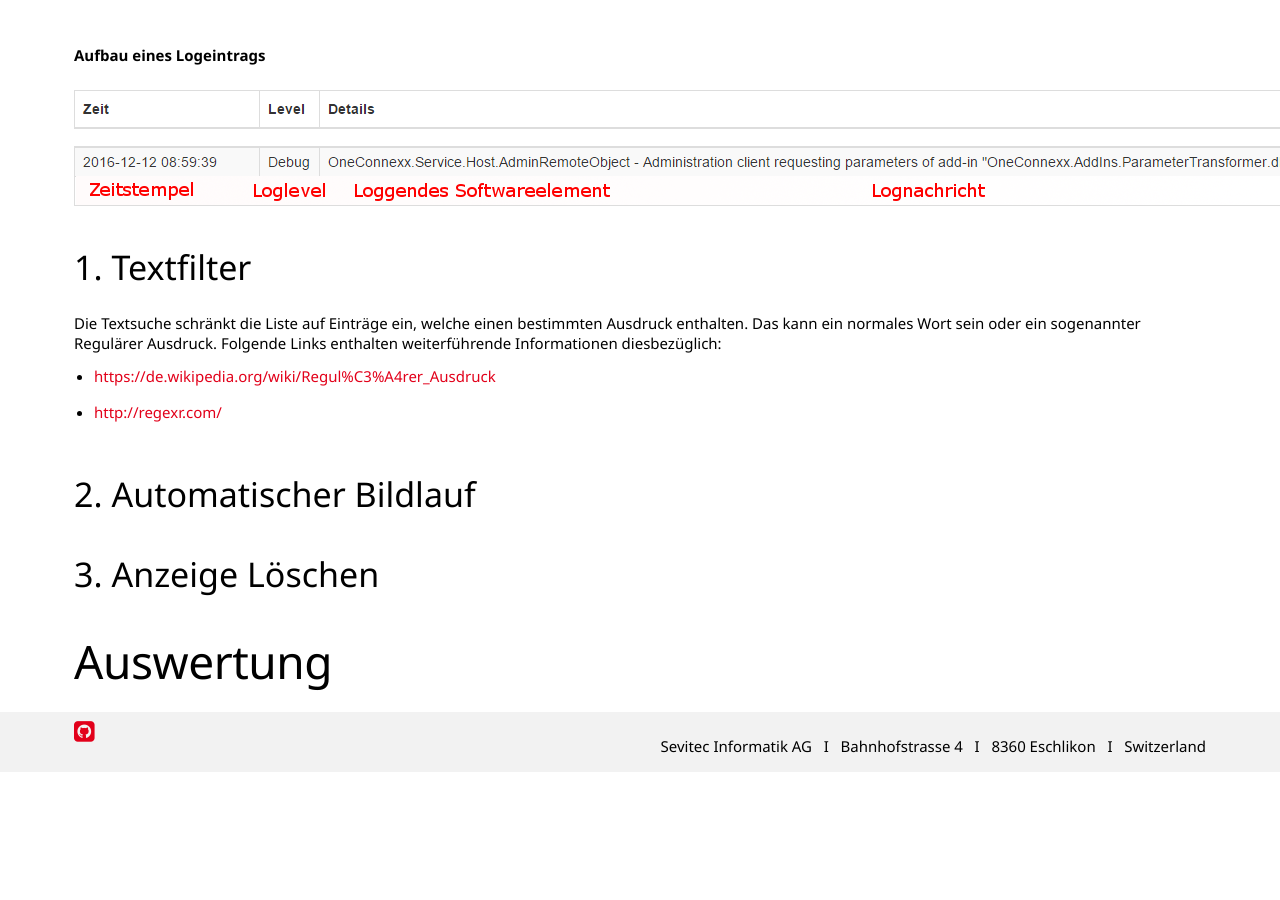
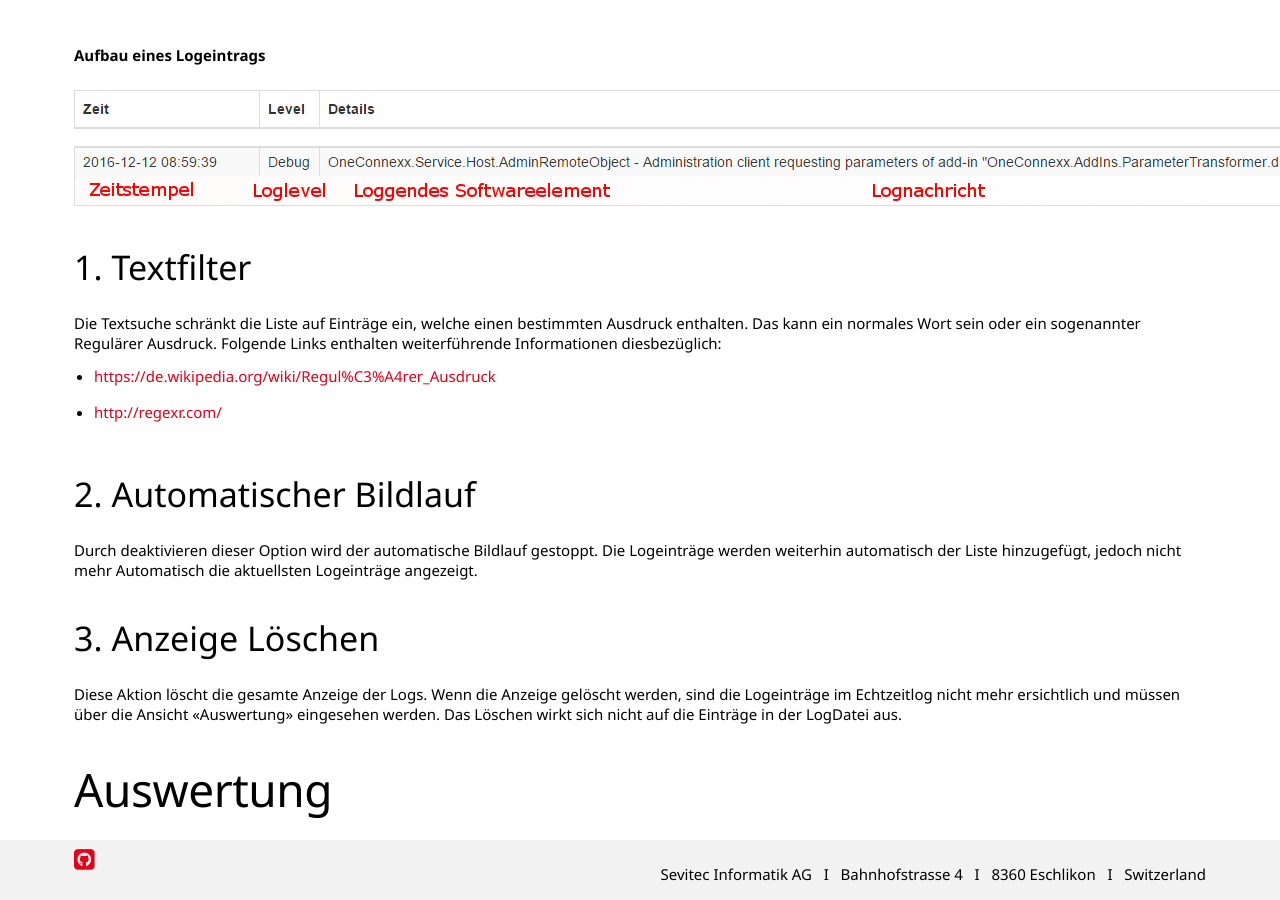
Before and after one commit to primesoft-group/oneconnexx-docs, a Jekyll site: the page built from _pages/webclient/de/log.md, in a window 1280 px wide and 900 px high, scrolled down 760 px. Built offline with Jekyll 4.4.1, drawn with Linux system fonts in a browser that asks for light colours; nearby versions of some CDN libraries; some web fonts are replaced; before the commit the page ends 1532 px from its top, so only the background shows below that.

Commit message:
Arbeit an Logseite

```diff
--- a/_pages/webclient/de/log.md
+++ b/_pages/webclient/de/log.md
@@ -21,10 +21,13 @@ Folgende Links enthalten weiterführende Informationen diesbezüglich:
 * <https://de.wikipedia.org/wiki/Regul%C3%A4rer_Ausdruck>
 * <http://regexr.com/>
 
+### 2. Automatischer Bildlauf
 
-### 2. Automatischer Bildlauf
+Durch deaktivieren dieser Option wird der automatische Bildlauf gestoppt. Die Logeinträge werden weiterhin automatisch der Liste hinzugefügt, jedoch nicht mehr Automatisch die aktuellsten Logeinträge angezeigt.
 
 ### 3. Anzeige Löschen
 
+Diese Aktion löscht die gesamte Anzeige der Logs. Wenn die Anzeige gelöscht werden, sind die Logeinträge im Echtzeitlog nicht mehr ersichtlich und müssen über die Ansicht «Auswertung» eingesehen werden.
+Das Löschen wirkt sich nicht auf die Einträge in der LogDatei aus.
 
 ## Auswertung
```
